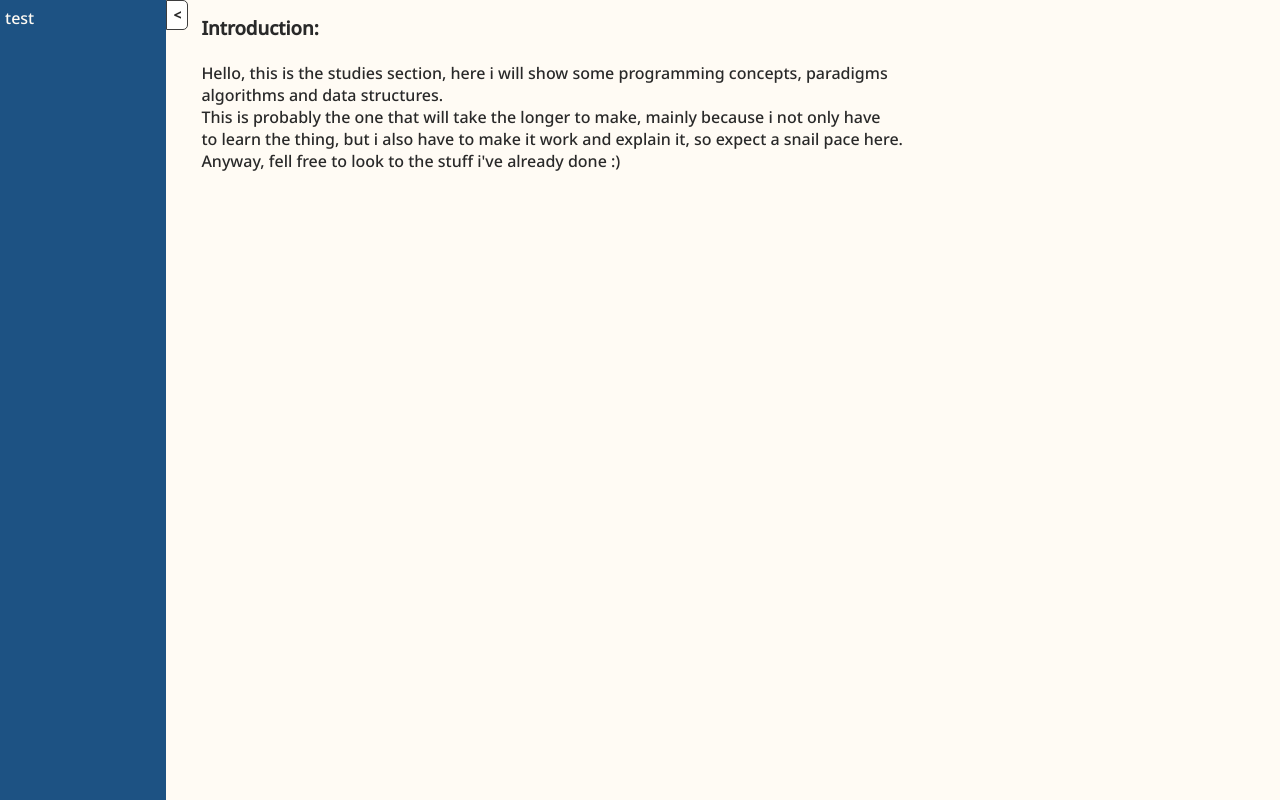
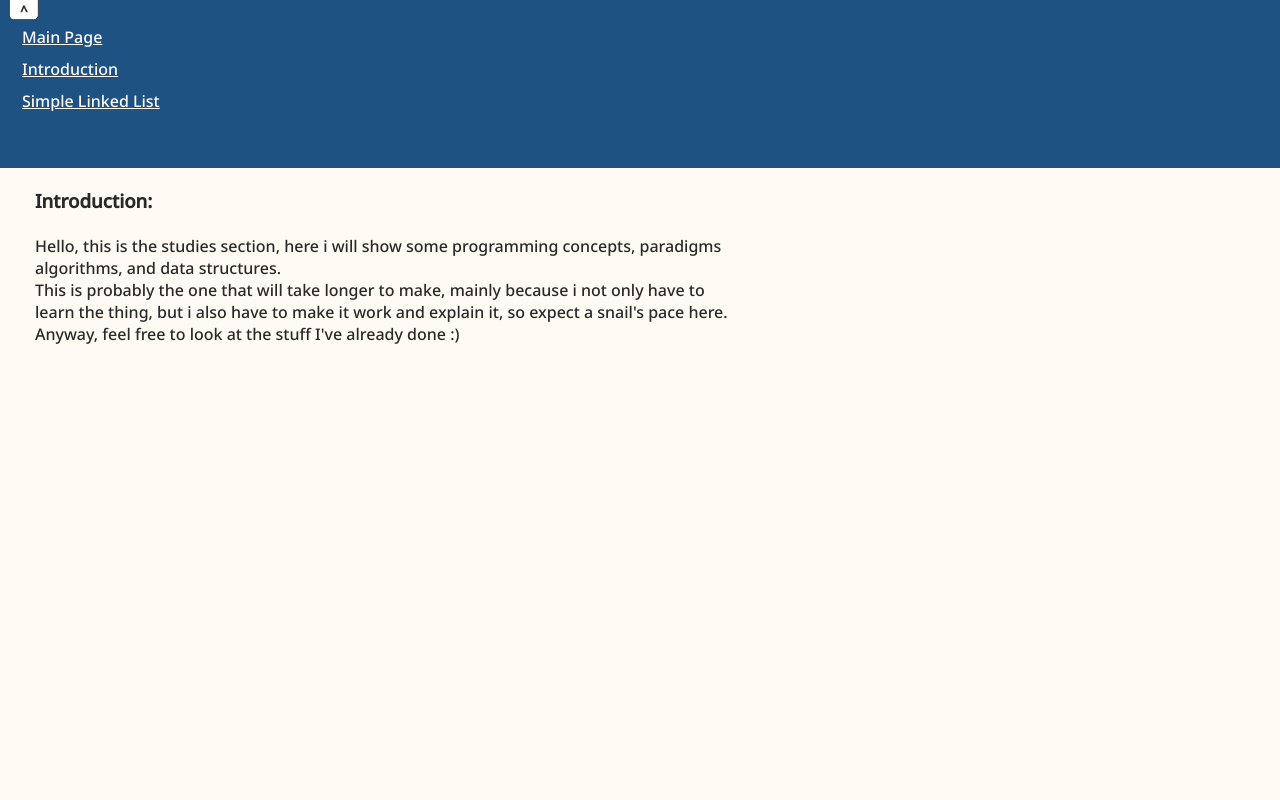
Before and after one commit to GuztaJF-DS/portfolio, a Next.js app: page /studies in a window 1280 px wide. Built offline with nearby package versions, Linux system fonts and the light colour scheme.

Commit message:
feat: updated the position of the topbar

```diff
--- a/src/components/SideBar/index.tsx
+++ /dev/null
@@ -1,57 +0,0 @@
-import React, {useState, ReactNode} from 'react'
-import Styled from 'styled-components';
-
-export default function SideBar(
-  {children, backgroundColor = '#179742'}:{children?: ReactNode; backgroundColor?:string;}
-) {
-  let [sideBarOpen,setSideBarOpen] = useState(true);
-  return (
-    <>
-      <SideBarContainer backgroundColor={backgroundColor} open={sideBarOpen}>
-        {children}
-      </SideBarContainer>
-      <SideBarButton open={sideBarOpen} onClick={()=>{setSideBarOpen(!sideBarOpen);}}>{
-        sideBarOpen?'<':'>'
-      }</SideBarButton>
-    </>
-  );
-}
-
-interface SideBarProps {
-  open: boolean;
-  backgroundColor?: string;
-};
-
-const SideBarContainer = Styled.ul<SideBarProps>`
-  background-color:${(props) => props?.backgroundColor};
-  overflow: hidden;
-  height: 100vh;
-  width:${(props) => props.open ? '13vw':'0vw'};
-  white-space: nowrap;
-  color:#fffbf4;
-  transition: 0.4s width linear, 0.2s height linear;
-  margin: 0;
-  padding: 0;
-  padding-top: 2px !important;
-  @media (max-width:768px){
-    width:100vw;
-    height:${(props) => props.open ? '40vh':'0vh'};
-  }
-`
-
-export const SideBarButton = Styled.button<SideBarProps>`
-  position: absolute;
-  left:${(props) => props.open ? '13vw':'0vw'};
-  height:30px;
-  border: 1px solid #3d3d3d;
-  background:#fffffe;
-  font-weight:600;
-  border-top-right-radius: 5px;
-  border-bottom-right-radius: 5px;
-  transition: 0.4s left linear, 0.2s top linear;
-  @media (max-width:768px){
-    left:93%;
-    top:-5px;
-    transform: rotate(90deg);
-  }
-`
--- a/src/components/StudiesPage/index.tsx
+++ b/src/components/StudiesPage/index.tsx
@@ -1,8 +1,9 @@
 import React from 'react'
-import SideBar from '../SideBar';
+import Link from 'next/link';
+import { useRouter } from 'next/router';
+import SideBar from '../TopBar';
 import SimpleList from '../SimpleList';
 import { MainContainer, LinkContainer, ContentDiv, IntroSection } from './styles';
-import { useRouter } from 'next/router';
 
 export default function StudiesPage() {
   const router = useRouter();
@@ -11,7 +12,17 @@ export default function StudiesPage() {
   return (
     <MainContainer>
       <SideBar backgroundColor={'#1d5283'}>
-        <LinkContainer>test</LinkContainer>
+        <LinkContainer>
+          <Link href={'/'} className={'Link'}>
+            Main Page
+          </Link>
+          <Link href={'/studies'} className={'Link'}>
+            Introduction
+          </Link>
+          <Link href={'?page=SimpleList'} className={'Link'}>
+            Simple Linked List
+          </Link>
+        </LinkContainer>
       </SideBar>
       <ContentDiv>
           {
@@ -27,10 +38,10 @@ export default function StudiesPage() {
                   <IntroSection>
                     <h3>Introduction:</h3>{'\n'}
                     Hello, this is the studies section, here i will show some programming concepts, paradigms{'\n'}
-                    algorithms and data structures.{'\n'}
-                    This is probably the one that will take the longer to make, mainly because i not only have{'\n'}
-                    to learn the thing, but i also have to make it work and explain it, so expect a snail pace here.{'\n'}
-                    Anyway, fell free to look to the stuff i&apos;ve already done :)
+                    algorithms, and data structures.{'\n'}
+                    This is probably the one that will take longer to make, mainly because i not only have to{'\n'}
+                    learn the thing, but i also have to make it work and explain it, so expect a snail&apos;s pace here.{'\n'}
+                    Anyway, feel free to look at the stuff I&apos;ve already done :){'\n'}
                   </IntroSection>
                 )
               }
--- a/src/components/StudiesPage/styles.tsx
+++ b/src/components/StudiesPage/styles.tsx
@@ -2,21 +2,24 @@ import Styled from 'styled-components';
 
 export const MainContainer = Styled.div`
   display:flex;
-  flex-direction:row;
   align-items:flex-start;
-  @media (max-width:768px){
-    flex-direction:column;
+  flex-direction:column;
+`;
+
+export const LinkContainer = Styled.li`
+  padding:24px 15px 0px 22px;
+  display:flex;
+  flex-direction:column;
+  .Link {
+    margin-bottom:10px;
+    color:#fffbf4;
+    background-color:#4b202000;
+    transition:color 0.3s;
   }
 `;
 
-export const LinkContainer = Styled.li`
-  color:#fffbf4;
-  background: transparent;
-  padding:5px;
-`;
-
 export const ContentDiv = Styled.div`
-  padding:15px 35px;
+  padding:20px 35px;
   @media (max-width:768px){
     width:100%;
     padding:20px 15px;
--- /dev/null
+++ b/src/components/TopBar/index.tsx
@@ -0,0 +1,65 @@
+import React, {useState, ReactNode} from 'react'
+import Styled from 'styled-components';
+
+export default function TopBar(
+  {children, backgroundColor = '#179742'}:{children?: ReactNode; backgroundColor?:string;}
+) {
+  let [TopBarOpen,setTopBarOpen] = useState(true);
+  return (
+    <>
+      <Test>
+        <TopBarContainer backgroundColor={backgroundColor} open={TopBarOpen}>
+          {children}
+        </TopBarContainer>
+      </Test>
+      <TopBarButton open={TopBarOpen} onClick={()=>{setTopBarOpen(!TopBarOpen);}}>{
+        TopBarOpen?'<':'>'
+      }</TopBarButton>
+    </>
+  );
+}
+
+interface TopBarProps {
+  open: boolean;
+  backgroundColor?: string;
+};
+
+const Test = Styled.div`
+  *::-webkit-scrollbar {
+    width: 16px;
+  }
+
+  *::-webkit-scrollbar-thumb {
+    background-color: #0303034c;
+    border-radius: 10px;
+  }
+`
+
+const TopBarContainer = Styled.ul<TopBarProps>`
+  background-color:${(props) => props?.backgroundColor};
+  overflow: hidden;
+  white-space: nowrap;
+  color:#fffbf4;
+  transition: 0.4s width linear, 0.2s height linear, 0.2s max-height linear;
+  margin: 0;
+  padding: 0;
+  padding-top: 2px !important;
+  overflow:auto;
+  width:100vw;
+  height: ${(props) => props.open ? '21vh':'0vh'};
+  max-height: 180px;
+`
+
+export const TopBarButton = Styled.button<TopBarProps>`
+  position: absolute;
+  border: 1px solid #3d3d3d;
+  background:#fffffe;
+  height:30px;
+  font-weight:600;
+  border-top-right-radius: 5px;
+  border-bottom-right-radius: 5px;
+  transition: 0.4s left linear, 0.2s top linear;
+  left:1%;
+  top:-6px;
+  transform: rotate(90deg);
+`
```
